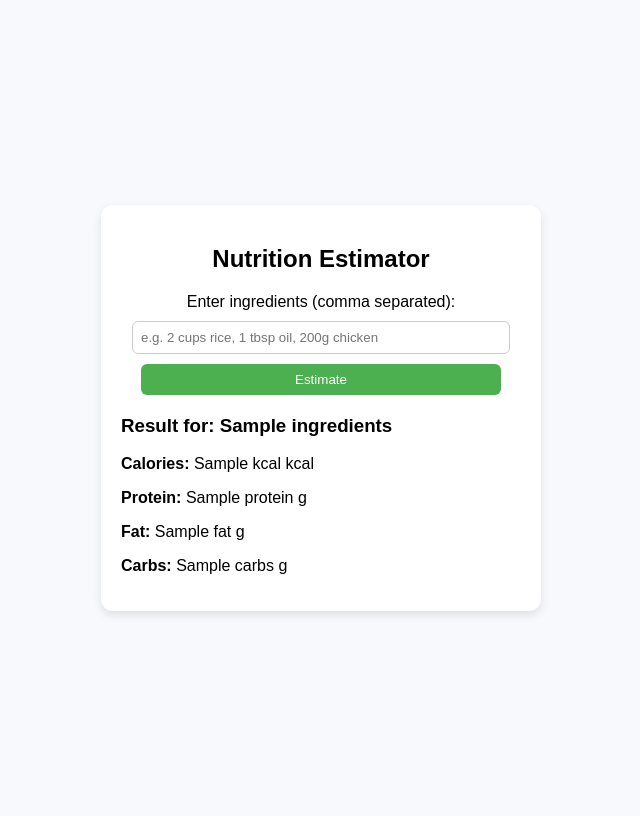
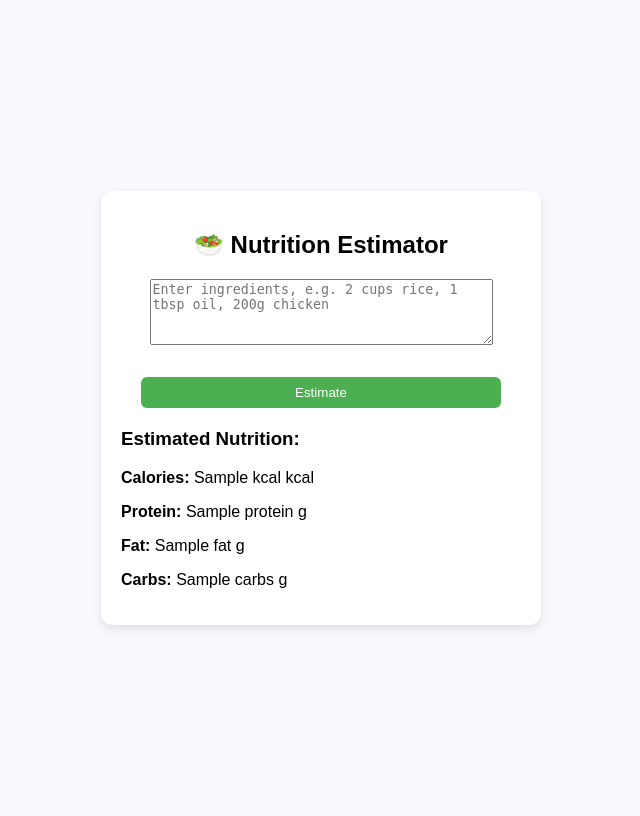
Before and after one commit to laharimorampudi22/Nutrition-Estimator, a FastAPI app: template templates/index.html in a window 1280 px wide. Shown: the whole page, without its empty margins (319-959 px from the left). Run offline with FastAPI, Linux system fonts and the light colour scheme; the template is opened without the code that fills it: most values are stand-ins (such as "Sample title", 1, 10 or a date in 2020).

Commit message:
Update index.html

```diff
--- a/templates/index.html
+++ b/templates/index.html
@@ -1,26 +1,25 @@
 <!DOCTYPE html>
-<html lang="en">
+<html>
 <head>
-  <meta charset="UTF-8" />
-  <title>Nutrition Estimator</title>
+    <title>Easy Nutrition Estimator</title>
     <link rel="stylesheet" href="/static/style.css">
 </head>
 <body>
     <div class="container">
-    <h2>Nutrition Estimator</h2>
+        <h2>🥗 Nutrition Estimator</h2>
         <form action="/predict" method="post">
-      <label>Enter ingredients (comma separated):</label><br>
-      <input type="text" name="ingredients" placeholder="e.g. 2 cups rice, 1 tbsp oil, 200g chicken" required>
+            <textarea name="ingredients" rows="4" cols="40" placeholder="Enter ingredients, e.g. 2 cups rice, 1 tbsp oil, 200g chicken"></textarea>
+            <br><br>
             <button type="submit">Estimate</button>
         </form>
 
         {% if result %}
         <div class="result">
-        <h3>Result for: {{ ingredients }}</h3>
-        <p><b>Calories:</b> {{ result.kcal }} kcal</p>
-        <p><b>Protein:</b> {{ result.protein }} g</p>
-        <p><b>Fat:</b> {{ result.fat }} g</p>
-        <p><b>Carbs:</b> {{ result.carbs }} g</p>
+            <h3>Estimated Nutrition:</h3>
+            <p><strong>Calories:</strong> {{ result.kcal }} kcal</p>
+            <p><strong>Protein:</strong> {{ result.protein }} g</p>
+            <p><strong>Fat:</strong> {{ result.fat }} g</p>
+            <p><strong>Carbs:</strong> {{ result.carbs }} g</p>
         </div>
         {% endif %}
     </div>
```
Lines whose indentation alone changed are shown as unchanged.
